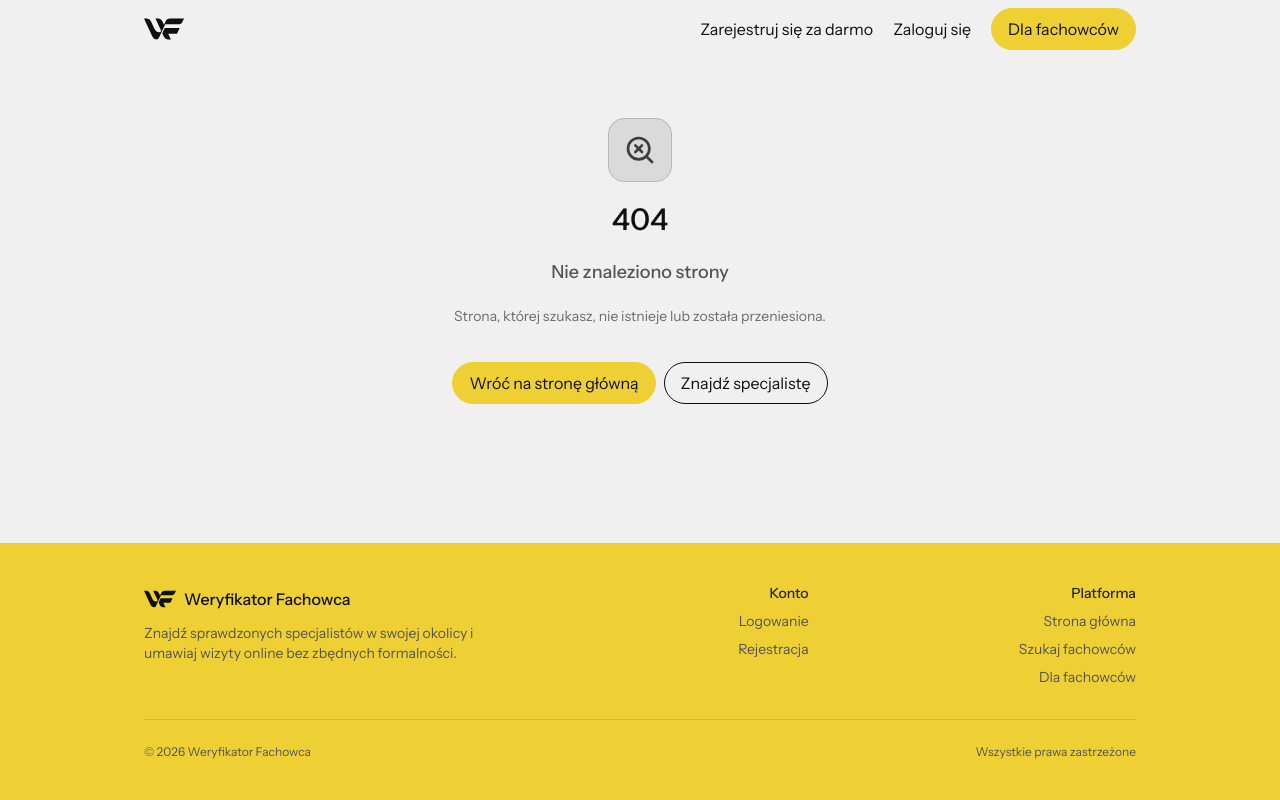
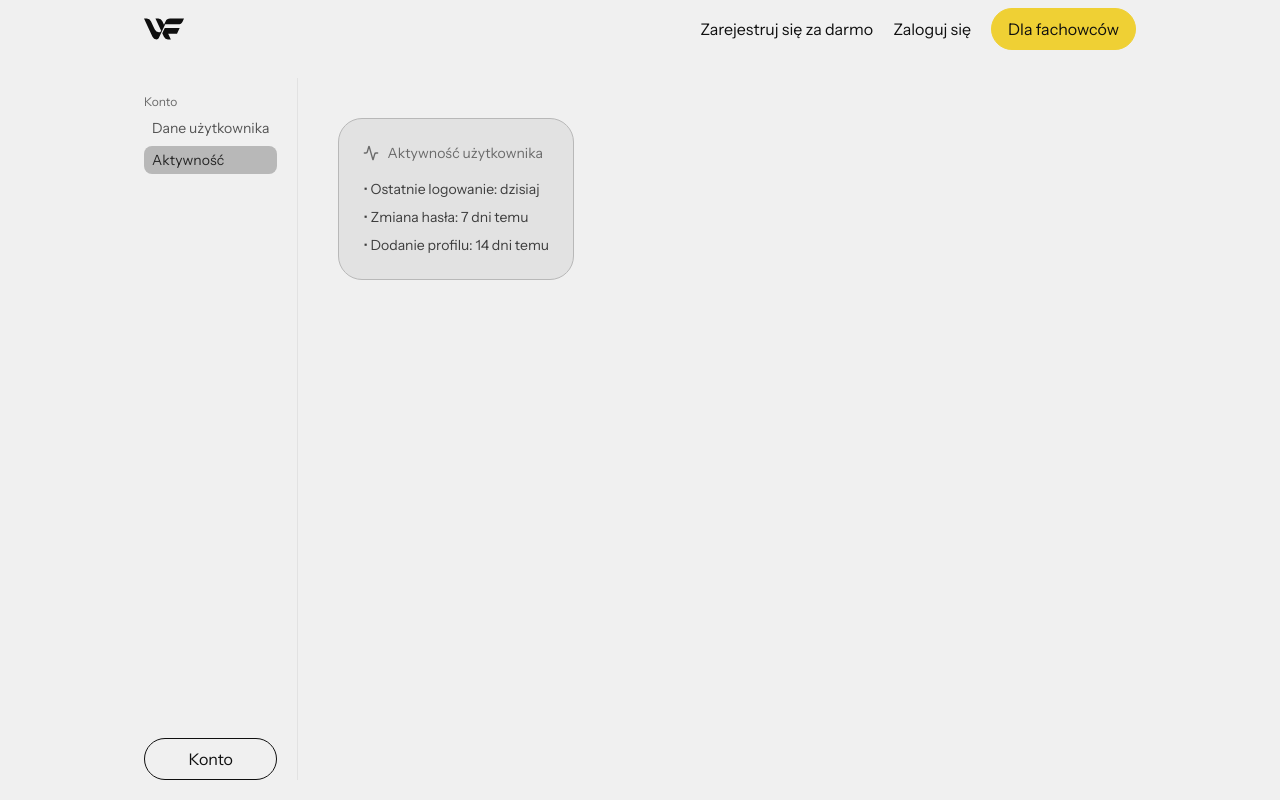
Before and after one commit to neyluu/weryfikator-fachowca, a React (Vite) app in the folder frontend/: page /dashboard/activity in a window 1280 px wide. Built offline with nearby package versions, Linux system fonts and the light colour scheme.

Commit message:
Added proper routing in dashboard

```diff
--- a/frontend/src/App.jsx
+++ b/frontend/src/App.jsx
@@ -1,4 +1,9 @@
-import { BrowserRouter as Router, Routes, Route } from "react-router-dom";
+import {
+  BrowserRouter as Router,
+  Routes,
+  Route,
+  Navigate,
+} from "react-router-dom";
 
 import Home from "./pages/Home";
 import Login from "./pages/Login";
@@ -7,6 +12,8 @@ import Layout from "./components/Layout";
 import Dashboard from "./pages/Dashboard";
 import Specialists from "./pages/Specialists";
 import NotFound from "./pages/NotFound";
+import Account from "./pages/Account";
+import Activity from "./pages/Activity";
 import { AuthProvider } from "./context/AuthContext";
 
 function App() {
@@ -19,7 +26,12 @@ function App() {
             <Route path="/specialists" element={<Specialists />} />
             <Route path="/auth/login" element={<Login />} />
             <Route path="/auth/register" element={<Register />} />
-            <Route path="/dashboard" element={<Dashboard />} />
+            <Route path="/dashboard" element={<Dashboard />}>
+              <Route index element={<Navigate to="account" replace />} />
+
+              <Route path="account" element={<Account />} />
+              <Route path="activity" element={<Activity />} />
+            </Route>
             <Route path="*" element={<NotFound />} />
           </Routes>
         </Layout>
--- a/frontend/src/components/Layout.jsx
+++ b/frontend/src/components/Layout.jsx
@@ -8,7 +8,9 @@ const Layout = ({ children }) => {
 
   const specialRoutes = ["/dashboard", "/auth/login", "/auth/register"];
 
-  const isFooterHidden = specialRoutes.includes(location.pathname);
+  const isFooterHidden =
+    specialRoutes.includes(location.pathname) ||
+    location.pathname.startsWith("/dashboard");
   const isAuthRoute = location.pathname.startsWith("/auth");
 
   return (
@@ -16,7 +18,7 @@ const Layout = ({ children }) => {
       <div className="w-full flex flex-row items-center justify-center">
         <nav className="w-full max-w-5xl flex flex-row items-center justify-between px-4 py-2">
           <a
-            href={`${location.pathname === "/dashboard" ? "/dashboard" : "/"}`}
+            href={`${location.pathname.startsWith("/dashboard") ? "/dashboard" : "/"}`}
           >
             <img
               src="/WeryfikatorFachowca_Logo.svg"
--- /dev/null
+++ b/frontend/src/pages/Account.jsx
@@ -0,0 +1,64 @@
+import { useAuth } from "../context/AuthContext";
+import usePageTitle from "../util/pageTitle";
+import { User, Mail, Shield, Clock } from "lucide-react";
+
+const FIELD_CONFIG = {
+  sub: { label: "Email", icon: Mail },
+  role: { label: "Rola", icon: Shield },
+  iat: {
+    label: "Zalogowano",
+    icon: Clock,
+    format: (v) => new Date(v * 1000).toLocaleString("pl-PL"),
+  },
+  exp: {
+    label: "Wygasa",
+    icon: Clock,
+    format: (v) => new Date(v * 1000).toLocaleString("pl-PL"),
+  },
+};
+
+function Account() {
+  usePageTitle("Weryfikator Fachowca - Konto");
+
+  const { user, loading } = useAuth();
+
+  if (loading || !user) return null;
+
+  return (
+    <>
+      <div className="flex items-center gap-4 p-6 bg-neutral-800/25 border border-neutral-800 rounded-3xl">
+        <div className="w-14 h-14 rounded-2xl bg-brand/10 border border-neutral-700 flex items-center justify-center">
+          <User className="w-7 h-7 text-neutral-300" />
+        </div>
+
+        <div className="flex flex-col">
+          <h1 className="text-xl font-medium text-neutral-100">{user.sub}</h1>
+          <span className="text-xs text-neutral-400">{user.role}</span>
+        </div>
+      </div>
+
+      <div className="flex flex-col gap-2 p-6 bg-neutral-800/25 border border-neutral-800 rounded-3xl">
+        {Object.entries(user).map(([key, value]) => {
+          const config = FIELD_CONFIG[key];
+          if (!config) return null;
+
+          const Icon = config.icon;
+          const display = config.format ? config.format(value) : String(value);
+
+          return (
+            <div key={key} className="flex items-center justify-between py-2">
+              <div className="flex items-center gap-2 text-neutral-500 text-sm">
+                <Icon className="w-4 h-4" />
+                <span>{config.label}</span>
+              </div>
+
+              <span className="text-sm text-neutral-300">{display}</span>
+            </div>
+          );
+        })}
+      </div>
+    </>
+  );
+}
+
+export default Account;
--- /dev/null
+++ b/frontend/src/pages/Activity.jsx
@@ -0,0 +1,23 @@
+import usePageTitle from "../util/pageTitle";
+import { Activity as ActivityIcon } from "lucide-react";
+
+function Activity() {
+  usePageTitle("Weryfikator Fachowca - Aktywność");
+
+  return (
+    <div className="p-6 bg-neutral-800/25 border border-neutral-800 rounded-3xl">
+      <div className="flex items-center gap-2 text-neutral-500 text-sm mb-4">
+        <ActivityIcon className="w-4 h-4" />
+        <span>Aktywność użytkownika</span>
+      </div>
+
+      <ul className="text-sm text-neutral-300 space-y-2">
+        <li>• Ostatnie logowanie: dzisiaj</li>
+        <li>• Zmiana hasła: 7 dni temu</li>
+        <li>• Dodanie profilu: 14 dni temu</li>
+      </ul>
+    </div>
+  );
+}
+
+export default Activity;
--- a/frontend/src/pages/Dashboard.jsx
+++ b/frontend/src/pages/Dashboard.jsx
@@ -1,32 +1,7 @@
-import { useState } from "react";
-import { useAuth } from "../context/AuthContext";
-import usePageTitle from "../util/pageTitle";
+import { NavLink, Outlet } from "react-router-dom";
 import Button from "../components/ui/Button";
-import { User, Mail, Shield, Clock, Activity } from "lucide-react";
 
-const FIELD_CONFIG = {
-  sub: { label: "Email", icon: Mail },
-  role: { label: "Rola", icon: Shield },
-  iat: {
-    label: "Zalogowano",
-    icon: Clock,
-    format: (v) => new Date(v * 1000).toLocaleString("pl-PL"),
-  },
-  exp: {
-    label: "Wygasa",
-    icon: Clock,
-    format: (v) => new Date(v * 1000).toLocaleString("pl-PL"),
-  },
-};
-
-export default function Dashboard() {
-  usePageTitle("Weryfikator Fachowca - Konto");
-  const { user, loading } = useAuth();
-
-  const [activeTab, setActiveTab] = useState("account");
-
-  if (loading || !user) return null;
-
+export default function DashboardLayout() {
   return (
     <div className="flex py-5">
       {/* SIDEBAR */}
@@ -34,27 +9,31 @@ export default function Dashboard() {
         <div className="flex flex-col gap-1 mt-4">
           <div className="text-xs text-neutral-500">Konto</div>
 
-          <button
-            onClick={() => setActiveTab("account")}
-            className={`text-sm text-left px-2 py-1 rounded-lg ${
-              activeTab === "account"
-                ? "bg-neutral-800 text-neutral-200"
-                : "text-neutral-400 hover:bg-neutral-800"
-            }`}
+          <NavLink
+            to="/dashboard/account"
+            className={({ isActive }) =>
+              `text-sm text-left px-2 py-1 rounded-lg ${
+                isActive
+                  ? "bg-neutral-800 text-neutral-200"
+                  : "text-neutral-400 hover:bg-neutral-800"
+              }`
+            }
           >
             Dane użytkownika
-          </button>
+          </NavLink>
 
-          <button
-            onClick={() => setActiveTab("activity")}
-            className={`text-sm text-left px-2 py-1 rounded-lg ${
-              activeTab === "activity"
-                ? "bg-neutral-800 text-neutral-200"
-                : "text-neutral-400 hover:bg-neutral-800"
-            }`}
+          <NavLink
+            to="/dashboard/activity"
+            className={({ isActive }) =>
+              `text-sm text-left px-2 py-1 rounded-lg ${
+                isActive
+                  ? "bg-neutral-800 text-neutral-200"
+                  : "text-neutral-400 hover:bg-neutral-800"
+              }`
+            }
           >
             Aktywność
-          </button>
+          </NavLink>
         </div>
 
         <div className="mt-auto">
@@ -67,67 +46,7 @@ export default function Dashboard() {
       {/* CONTENT */}
       <div className="flex-1 p-10 flex justify-center">
         <div className="w-full max-w-2xl flex flex-col gap-6">
-          {/* TAB: ACCOUNT */}
-          {activeTab === "account" && (
-            <>
-              <div className="flex items-center gap-4 p-6 bg-neutral-800/25 border border-neutral-800 rounded-3xl">
-                <div className="w-14 h-14 rounded-2xl bg-brand/10 border border-neutral-700 flex items-center justify-center">
-                  <User className="w-7 h-7 text-neutral-300" />
-                </div>
-
-                <div className="flex flex-col">
-                  <h1 className="text-xl font-medium text-neutral-100">
-                    {user.sub}
-                  </h1>
-                  <span className="text-xs text-neutral-400">{user.role}</span>
-                </div>
-              </div>
-
-              <div className="flex flex-col gap-2 p-6 bg-neutral-800/25 border border-neutral-800 rounded-3xl">
-                {Object.entries(user).map(([key, value]) => {
-                  const config = FIELD_CONFIG[key];
-                  if (!config) return null;
-
-                  const Icon = config.icon;
-                  const display = config.format
-                    ? config.format(value)
-                    : String(value);
-
-                  return (
-                    <div
-                      key={key}
-                      className="flex items-center justify-between py-2"
-                    >
-                      <div className="flex items-center gap-2 text-neutral-500 text-sm">
-                        <Icon className="w-4 h-4" />
-                        <span>{config.label}</span>
-                      </div>
-
-                      <span className="text-sm text-neutral-300">
-                        {display}
-                      </span>
-                    </div>
-                  );
-                })}
-              </div>
-            </>
-          )}
-
-          {/* TAB: ACTIVITY */}
-          {activeTab === "activity" && (
-            <div className="p-6 bg-neutral-800/25 border border-neutral-800 rounded-3xl">
-              <div className="flex items-center gap-2 text-neutral-500 text-sm mb-4">
-                <Activity className="w-4 h-4" />
-                <span>Aktywność użytkownika</span>
-              </div>
-
-              <ul className="text-sm text-neutral-300 space-y-2">
-                <li>• Ostatnie logowanie: dzisiaj</li>
-                <li>• Zmiana hasła: 7 dni temu</li>
-                <li>• Dodanie profilu: 14 dni temu</li>
-              </ul>
-            </div>
-          )}
+          <Outlet />
         </div>
       </div>
     </div>
```
